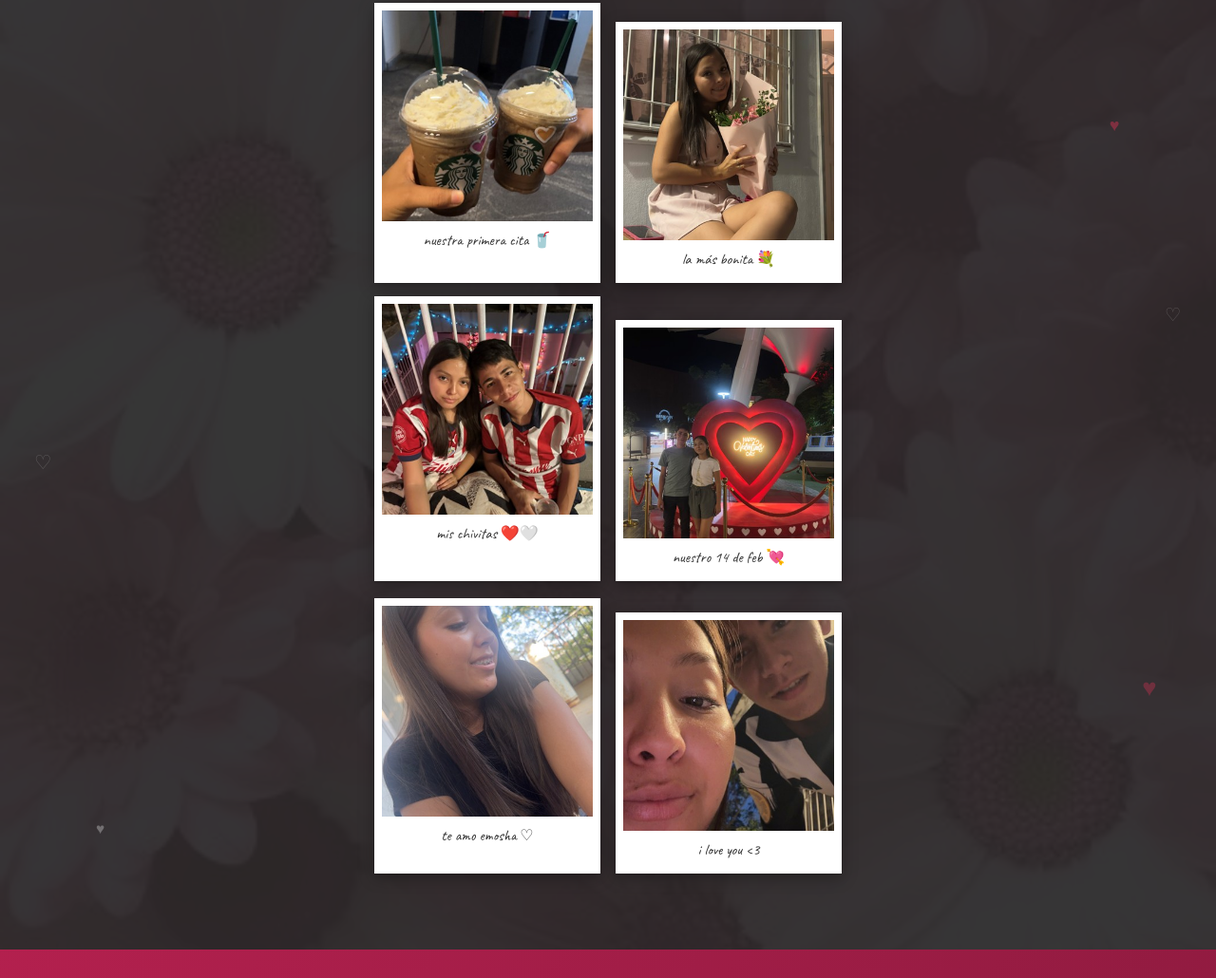
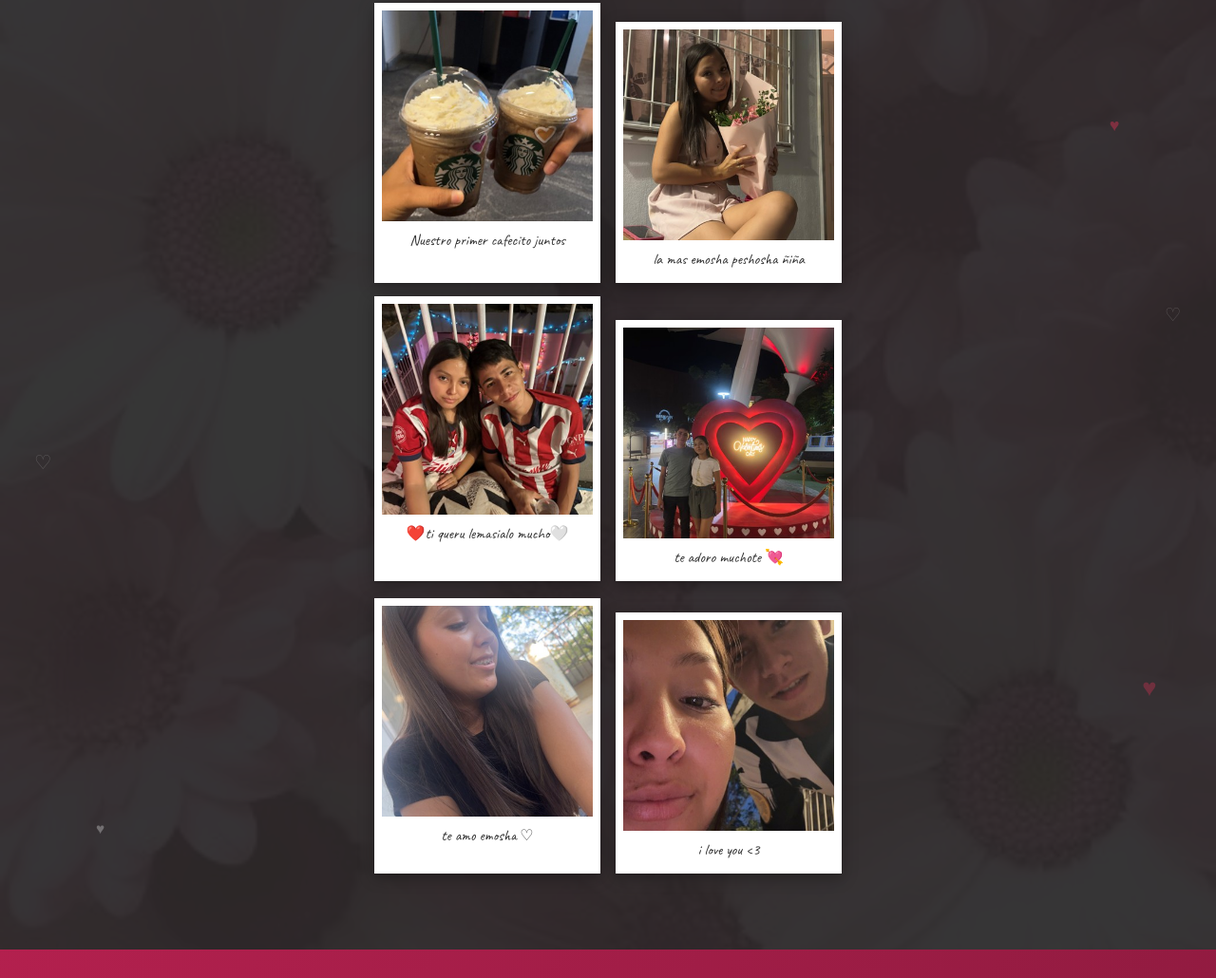
Before and after one commit to JesusGutzVil/pocoyosita.github.io, a plain HTML site: page index.html in a window 1280 px wide. Shown: the part 4729-5759 px from the top of the page at 95% size. Drawn offline with nearby package versions, Linux system fonts and the light colour scheme; a web font is replaced by a local one.

Commit message:
textos de los marcos

```diff
--- a/index.html
+++ b/index.html
@@ -818,22 +818,22 @@
         <div class="collage-grid">
             <div class="polaroid" data-aos="fade-up" data-aos-delay="100">
                 <img class="polaroid-img" src="img/primercitajuntos.jpg" alt="Primera cita">
-                <div class="polaroid-note">nuestra primera cita 🥤</div>
+                <div class="polaroid-note">Nuestro primer cafecito juntos</div>
             </div>
 
             <div class="polaroid" data-aos="fade-up" data-aos-delay="200">
                 <img class="polaroid-img" src="img/emoshaflores.jpg" alt="Con flores">
-                <div class="polaroid-note">la más bonita 💐</div>
+                <div class="polaroid-note">la mas emosha peshosha ñiña</div>
             </div>
 
             <div class="polaroid" data-aos="fade-up" data-aos-delay="300">
                 <img class="polaroid-img" src="img/chivas.jpg" alt="Chivas juntos">
-                <div class="polaroid-note">mis chivitas ❤️🤍</div>
+                <div class="polaroid-note">❤️ti queru lemasialo mucho🤍</div>
             </div>
 
             <div class="polaroid" data-aos="fade-up" data-aos-delay="400">
                 <img class="polaroid-img" src="img/14feb.jpg" alt="14 de Febrero">
-                <div class="polaroid-note">nuestro 14 de feb 💘</div>
+                <div class="polaroid-note">te adoro muchote 💘</div>
             </div>
 
             <div class="polaroid" data-aos="fade-up" data-aos-delay="500">
```
